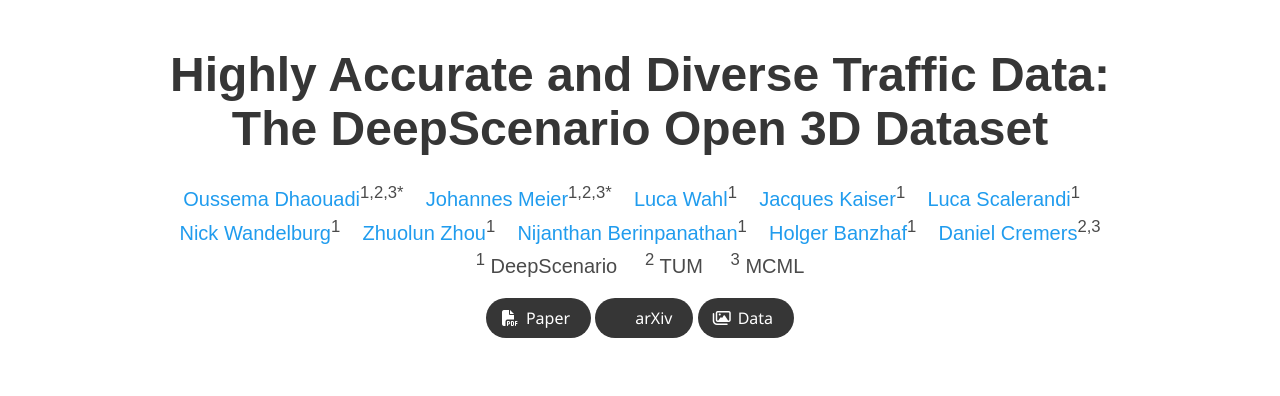
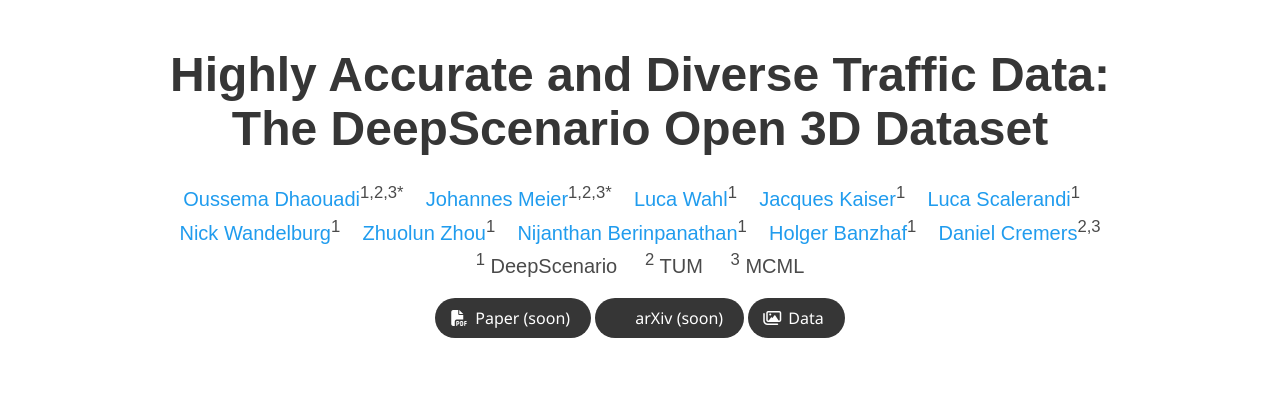
Before and after one commit to deepscenario/DSC3D, a plain HTML site: page index.html in a window 1280 px wide. Shown: the top 396 px of the page. Drawn offline with nearby package versions, Linux system fonts and the light colour scheme; some icons are missing; a web font is replaced by a local one.

Commit message:
added soon

```diff
--- a/index.html
+++ b/index.html
@@ -88,7 +88,7 @@
                   <span class="icon">
                       <i class="fas fa-file-pdf"></i>
                   </span>
-                  <span>Paper</span>
+                  <span>Paper (soon)</span>
                 </a>
               </span>
                             <span class="link-block">
@@ -97,7 +97,7 @@
                   <span class="icon">
                       <i class="ai ai-arxiv"></i>
                   </span>
-                  <span>arXiv</span>
+                  <span>arXiv (soon)</span>
                 </a>
               </span>
 
```
